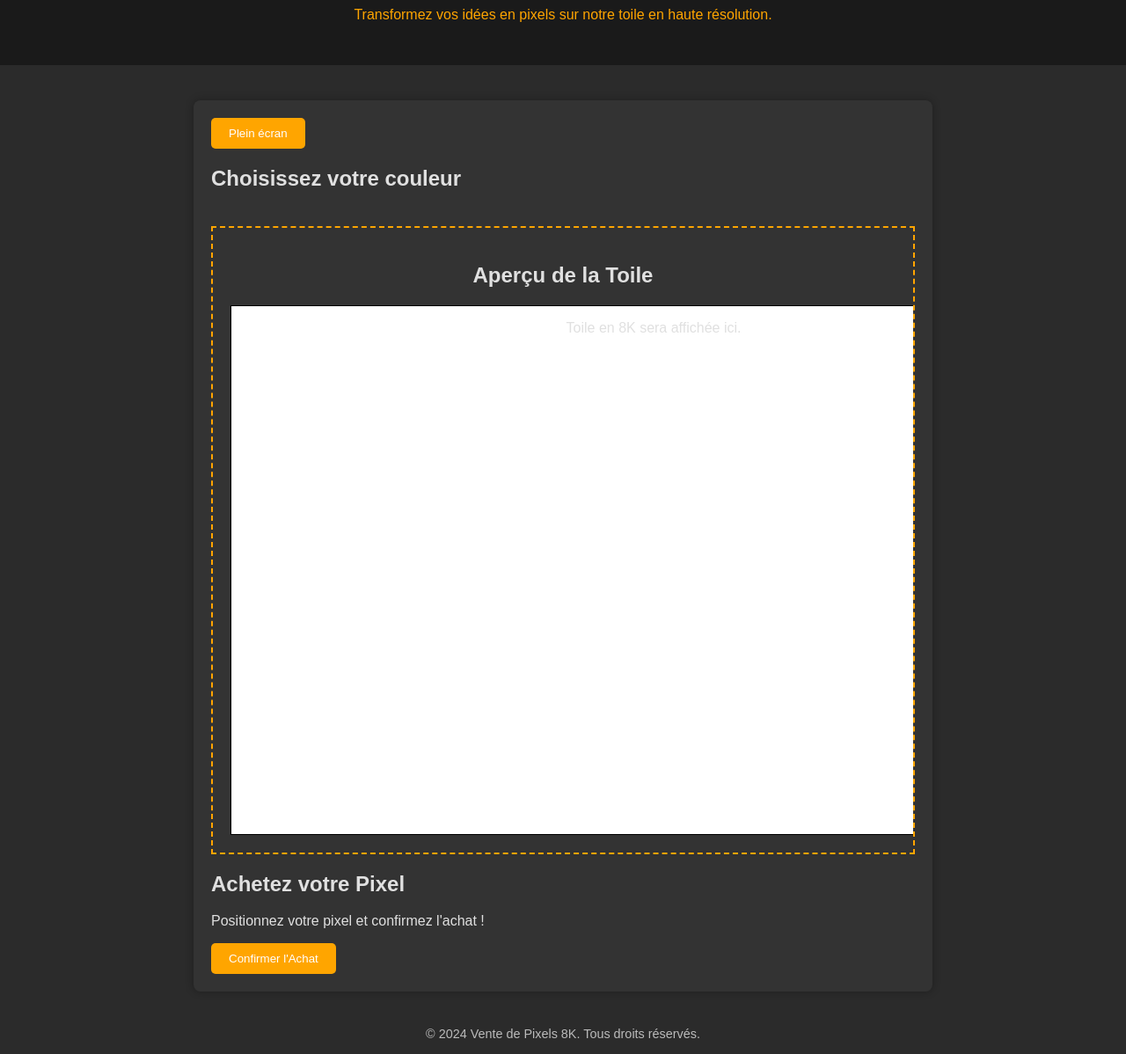
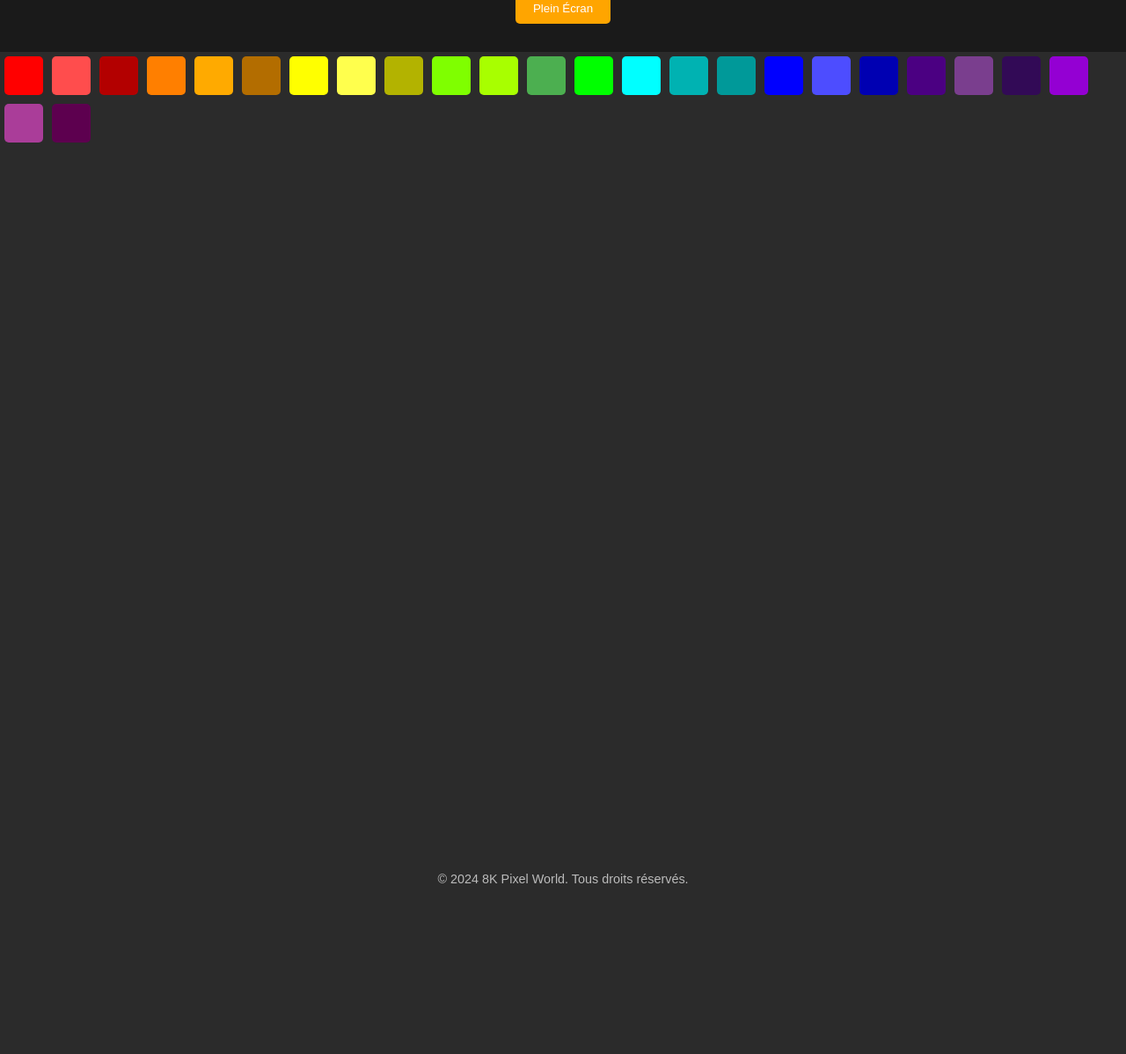
Before and after one commit to alendidoz/PixelWorld8K, a plain HTML site: page index.html in a window 1280 px wide. Shown: the part 77-1275 px from the top of the page at 88% size. After the commit the page ends 1098 px from the top, so only its background shows below. Drawn offline with Linux system fonts and the light colour scheme.

Commit message:
Update index.html

```diff
--- a/index.html
+++ b/index.html
@@ -3,44 +3,22 @@
 <head>
     <meta charset="UTF-8">
     <meta name="viewport" content="width=device-width, initial-scale=1.0">
-    <title>Vente de Pixels 8K</title>
-    <link rel="stylesheet" href="styles.css"> <!-- Lien vers le fichier CSS -->
+    <title>8K Pixel World</title>
+    <link rel="stylesheet" href="styles.css">
 </head>
 <body>
     <header>
-        <h1>Vente de Pixels sur Toile 8K</h1>
-        <p>Transformez vos idées en pixels sur notre toile en haute résolution.</p>
+        <h1>Bienvenue dans le Monde des Pixels 8K</h1>
+        <button id="fullscreen-btn">Plein Écran</button>
     </header>
 
-    <main>
-        <button id="fullscreen-btn">Plein écran</button>
-
-        <section class="color-picker">
-            <h2>Choisissez votre couleur</h2>
-            <div id="color-palette">
-                <!-- Palette de couleurs -->
-            </div>
-        </section>
-
-        <section class="canvas-preview">
-            <h2>Aperçu de la Toile</h2>
-            <div class="canvas" id="canvas">
-                <!-- Zone pour afficher les pixels -->
-                <p>Toile en 8K sera affichée ici.</p>
-            </div>
-        </section>
-
-        <section class="purchase">
-            <h2>Achetez votre Pixel</h2>
-            <p>Positionnez votre pixel et confirmez l'achat !</p>
-            <button id="buy-pixel">Confirmer l'Achat</button>
-        </section>
-    </main>
+    <div id="color-palette"></div>
+    <canvas id="canvas"></canvas>
 
     <footer>
-        <p>&copy; 2024 Vente de Pixels 8K. Tous droits réservés.</p>
+        <p>&copy; 2024 8K Pixel World. Tous droits réservés.</p>
     </footer>
 
-    <script src="script.js"></script> <!-- Lien vers le fichier JavaScript -->
+    <script src="script.js"></script>
 </body>
 </html>
```
